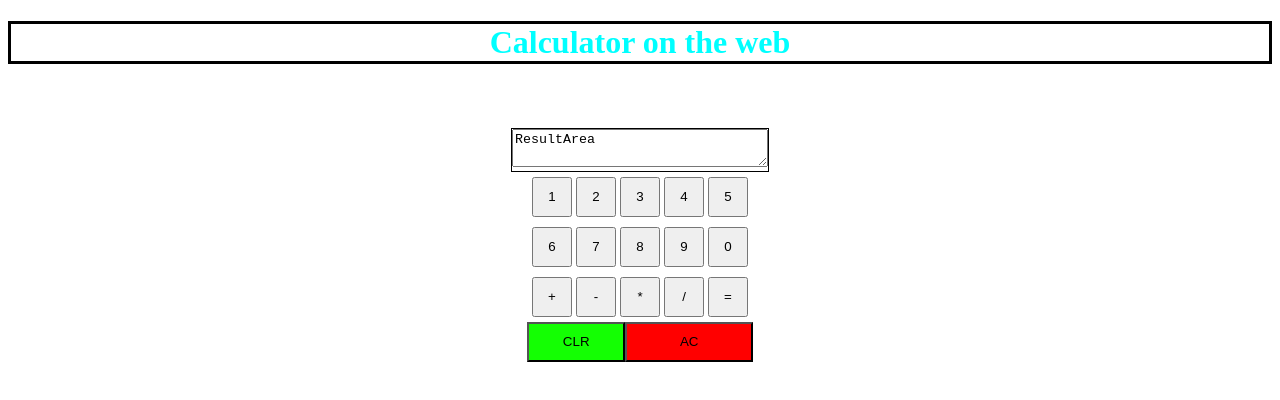
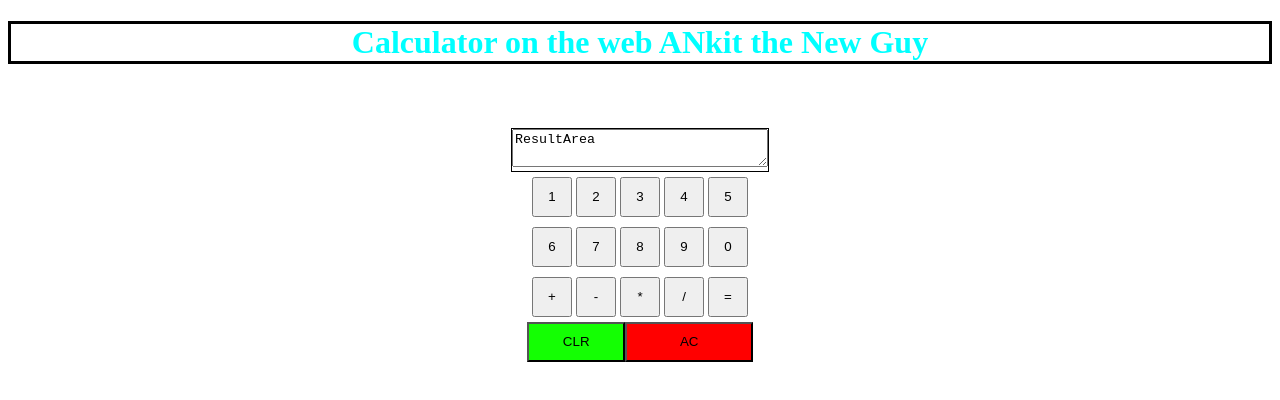
Before and after one commit to Bibek979/CalculatorOnWebWithJS, a plain HTML site: page index.html in a window 1280 px wide. Drawn offline with Linux system fonts and the light colour scheme.

Commit message:
By ANkit

```diff
--- a/index.html
+++ b/index.html
@@ -10,7 +10,7 @@
 <body>
 
     <header>
-        <h1>Calculator on the web</h1>
+        <h1>Calculator on the web ANkit the New Guy</h1>
     </header>
 
 
```
